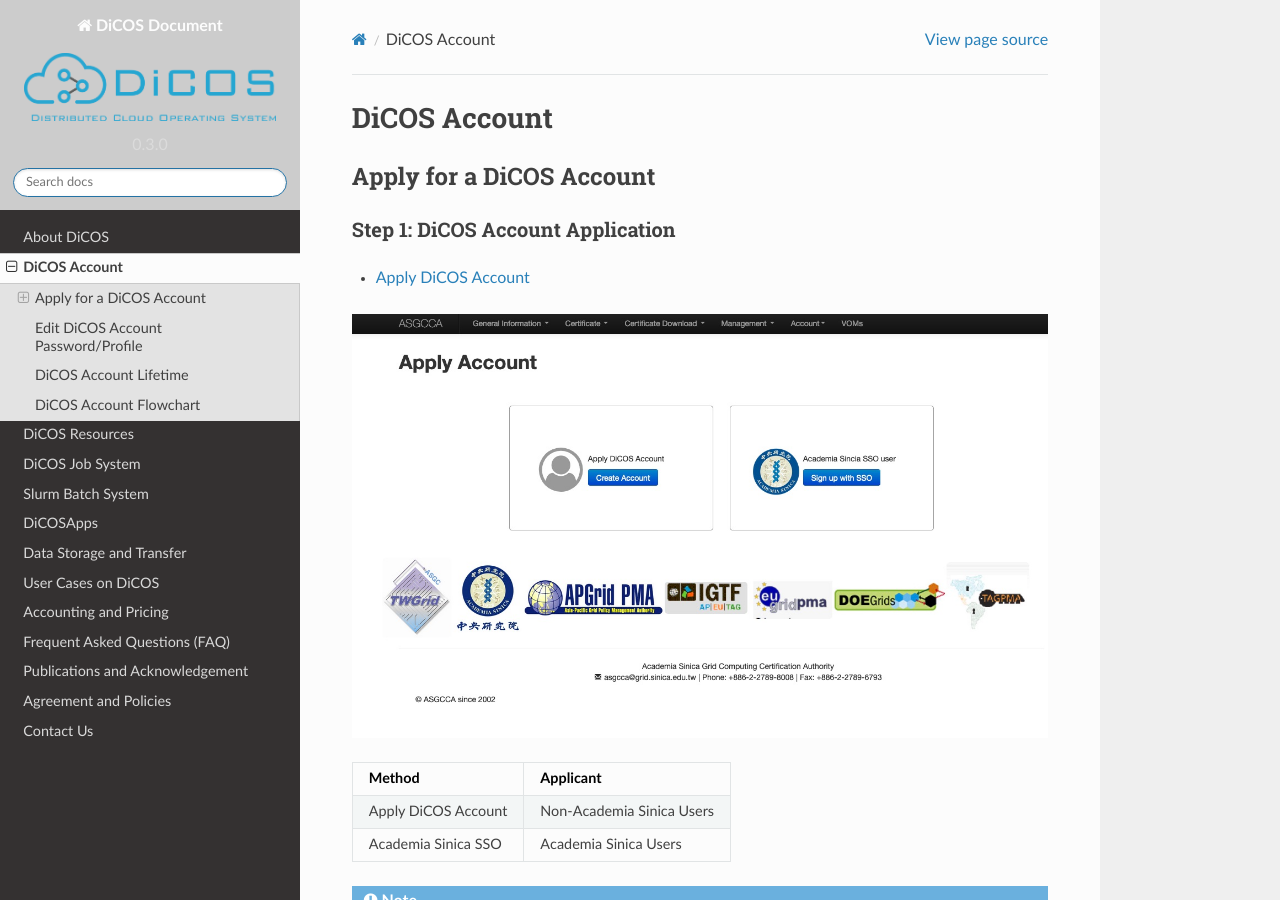
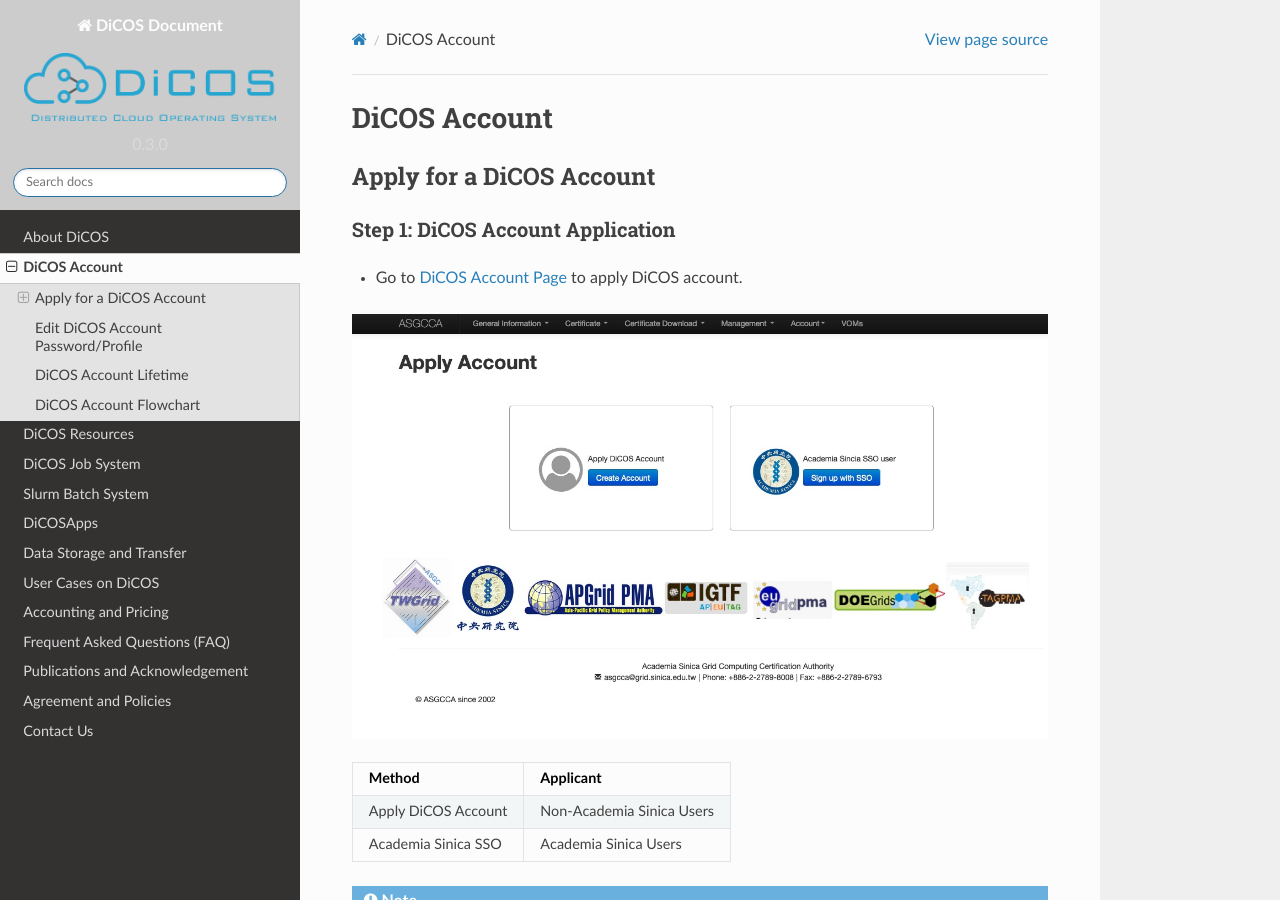
Before and after one commit to ASGCOPS/dicos_document, a Sphinx documentation site: the page built from docs/source/dicos_account.rst, in a window 1280 px wide and 900 px high. Built offline with Sphinx 7.4.7 and the Read the Docs theme 2.0.0, drawn with Linux system fonts in a browser that asks for light colours.

Commit message:
Edit dicos_account.rst

```diff
--- a/docs/source/dicos_account.rst
+++ b/docs/source/dicos_account.rst
@@ -12,7 +12,7 @@
 Step 1: DiCOS Account Application
 ^^^^^^^^^^^^^^^^^^^^^^^^^^^^^^^^^^^
 
-* `Apply DiCOS Account <http://canew.twgrid.org/ApplyAccount/ApplyAccount.php>`_
+* Go to `DiCOS Account Page <http://canew.twgrid.org/ApplyAccount/ApplyAccount.php>`_ to apply DiCOS account.
 
 .. image:: image/dicos_apply_account_main.jpg
 
```
